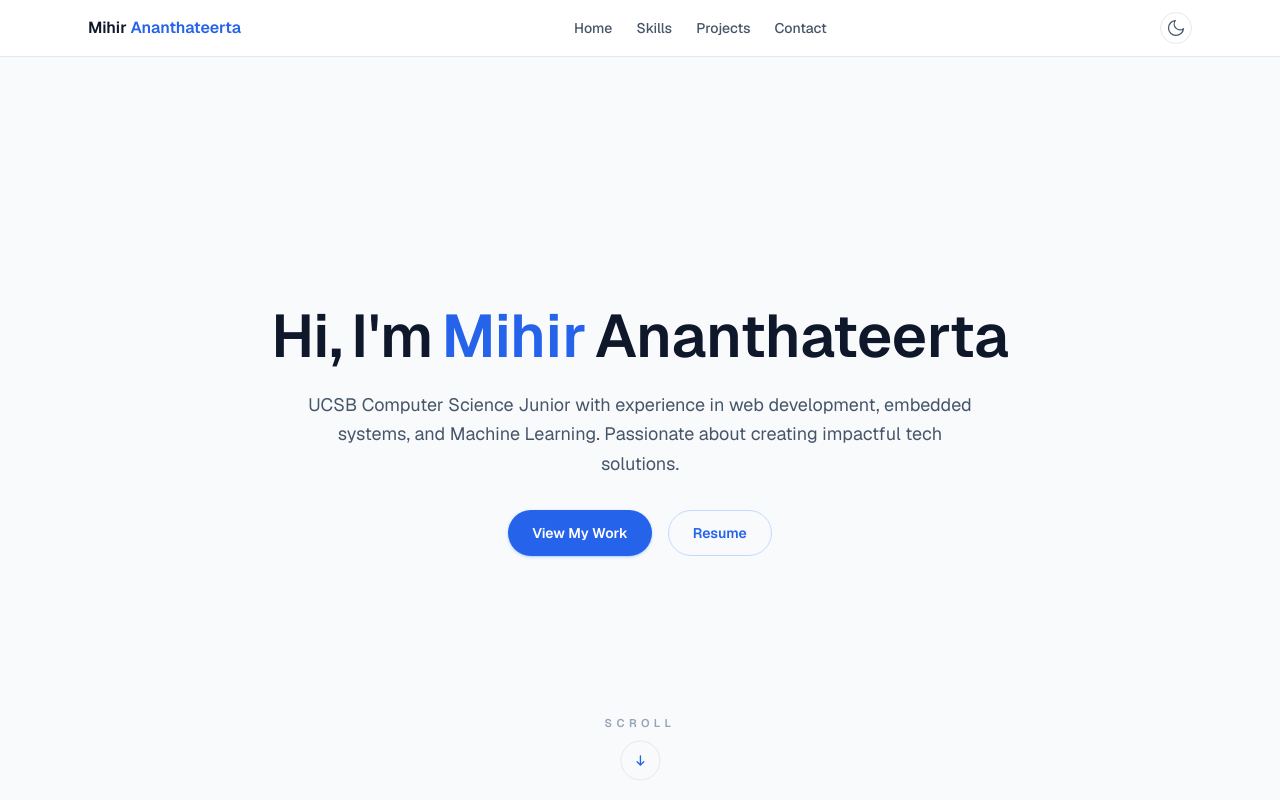
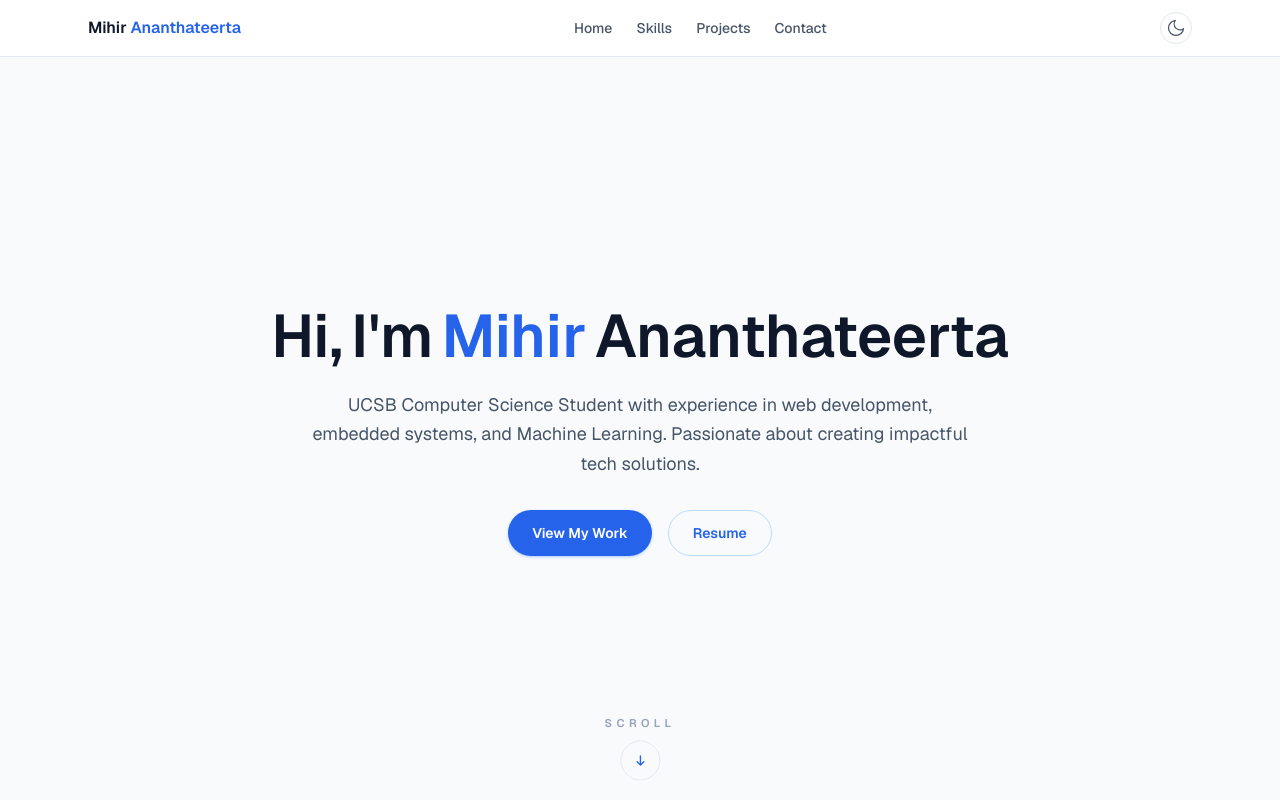
Before and after one commit to Mihir-A/Personal-Site, a Next.js app: page / in a window 1280 px wide. Shown: the top 800 px of the page. Built offline with nearby package versions, Linux system fonts and the light colour scheme; no server answers.

Commit message:
update front page

```diff
--- a/src/app/page.tsx
+++ b/src/app/page.tsx
@@ -188,7 +188,7 @@ export default function Home() {
   const heroHeading = "Hi, I'm Mihir Ananthateerta"
   const heroWords = heroHeading.split(' ')
   const heroDescription =
-    'UCSB Computer Science Junior with experience in web development, embedded systems, and Machine Learning. Passionate about creating impactful tech solutions.'
+    'UCSB Computer Science Student with experience in web development, embedded systems, and Machine Learning. Passionate about creating impactful tech solutions.'
   const heroDescriptionDelay = heroWords.length * 90 + 180
 
   return (
```
